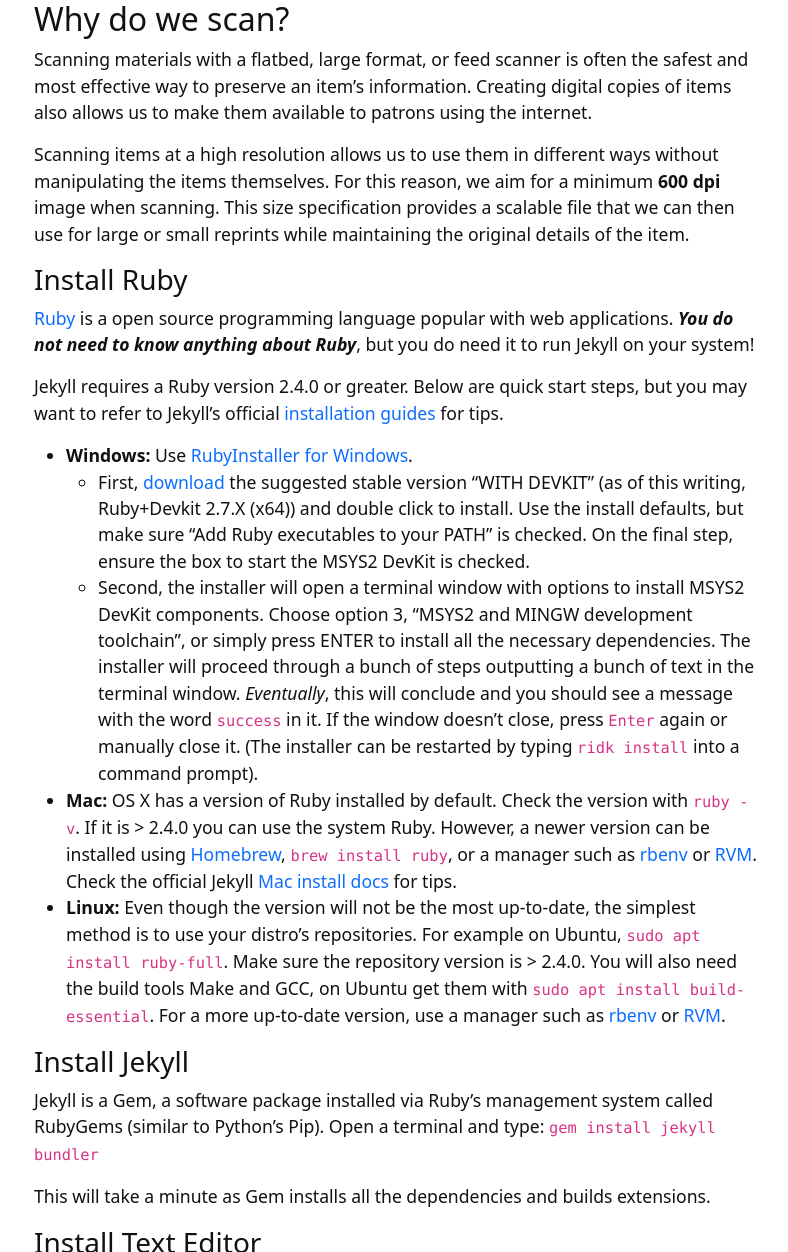
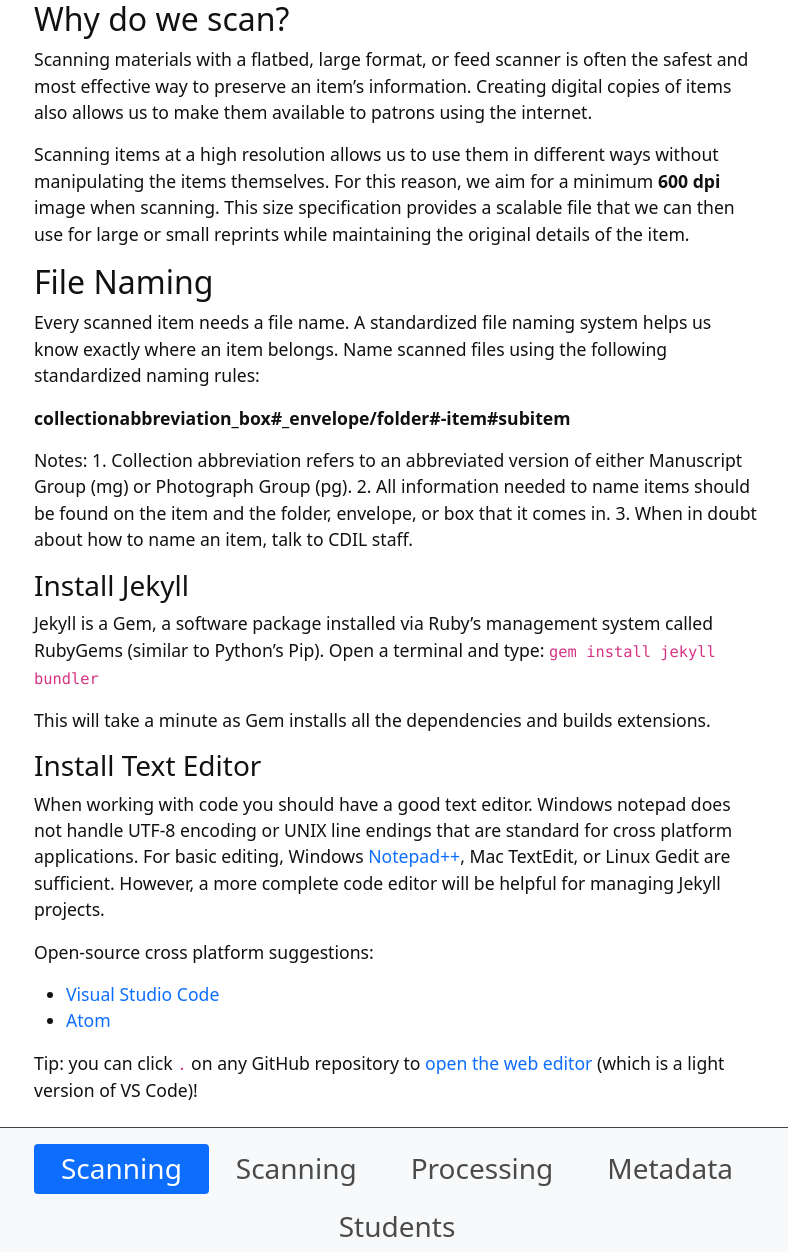
Before and after one commit to kitstokes/digi-proc, a Jekyll site: the page built from content/0-overview.md, in a window 1280 px wide and 1400 px high, scrolled down 794 px, cut to the strip 0-1252 px from the top of the window. Shown: the whole strip, without its empty margins (243-1031 px from the left). Built offline with Jekyll 4.4.1, drawn with Linux system fonts in a browser that asks for light colours.

Commit message:
add notes in file naming

```diff
--- a/content/0-overview.md
+++ b/content/0-overview.md
@@ -32,19 +32,16 @@ Scanning materials with a flatbed, large format, or feed scanner is often the sa
 
 Scanning items at a high resolution allows us to use them in different ways without manipulating the items themselves. For this reason, we aim for a minimum **600 dpi** image when scanning. This size specification provides a scalable file that we can then use for large or small reprints while maintaining the original details of the item.
 
-### Install Ruby
+## File Naming
 
-[Ruby](https://www.ruby-lang.org/en/){:target="_blank" rel="noopener"} is a open source programming language popular with web applications.
-**_You do not need to know anything about Ruby_**, but you do need it to run Jekyll on your system!
+Every scanned item needs a file name. A standardized file naming system helps us know exactly where an item belongs. Name scanned files using the following standardized naming rules:
 
-Jekyll requires a Ruby version 2.4.0 or greater.
-Below are quick start steps, but you may want to refer to Jekyll's official [installation guides](https://jekyllrb.com/docs/installation/) for tips.
+**collectionabbreviation_box#_envelope/folder#-item#subitem**
 
-- **Windows:** Use [RubyInstaller for Windows](https://rubyinstaller.org/){:target="_blank" rel="noopener"}.
-    - First, [download](https://rubyinstaller.org/downloads/) the suggested stable version "WITH DEVKIT" (as of this writing, Ruby+Devkit 2.7.X (x64)) and double click to install. Use the install defaults, but make sure "Add Ruby executables to your PATH" is checked. On the final step, ensure the box to start the MSYS2 DevKit is checked.
-    - Second, the installer will open a terminal window with options to install MSYS2 DevKit components. Choose option 3, "MSYS2 and MINGW development toolchain", or simply press ENTER to install all the necessary dependencies. The installer will proceed through a bunch of steps outputting a bunch of text in the terminal window. *Eventually*, this will conclude and you should see a message with the word `success` in it. If the window doesn't close, press `Enter` again or manually close it. (The installer can be restarted by typing `ridk install` into a command prompt).
-- **Mac:** OS X has a version of Ruby installed by default. Check the version with `ruby -v`. If it is > 2.4.0 you can use the system Ruby. However, a newer version can be installed using [Homebrew](https://brew.sh/), `brew install ruby`, or a manager such as [rbenv](https://github.com/rbenv/rbenv) or [RVM](http://rvm.io/). Check the official Jekyll [Mac install docs](https://jekyllrb.com/docs/installation/#macOS) for tips.
-- **Linux:** Even though the version will not be the most up-to-date, the simplest method is to use your distro's repositories. For example on Ubuntu, `sudo apt install ruby-full`. Make sure the repository version is > 2.4.0. You will also need the build tools Make and GCC, on Ubuntu get them with `sudo apt install build-essential`. For a more up-to-date version, use a manager such as  [rbenv](https://github.com/rbenv/rbenv) or [RVM](http://rvm.io/).
+Notes:
+    1. Collection abbreviation refers to an abbreviated version of either Manuscript Group (mg) or Photograph Group (pg).
+    2. All information needed to name items should be found on the item and the folder, envelope, or box that it comes in.
+    3. When in doubt about how to name an item, talk to CDIL staff.
 
 ### Install Jekyll
 
```
